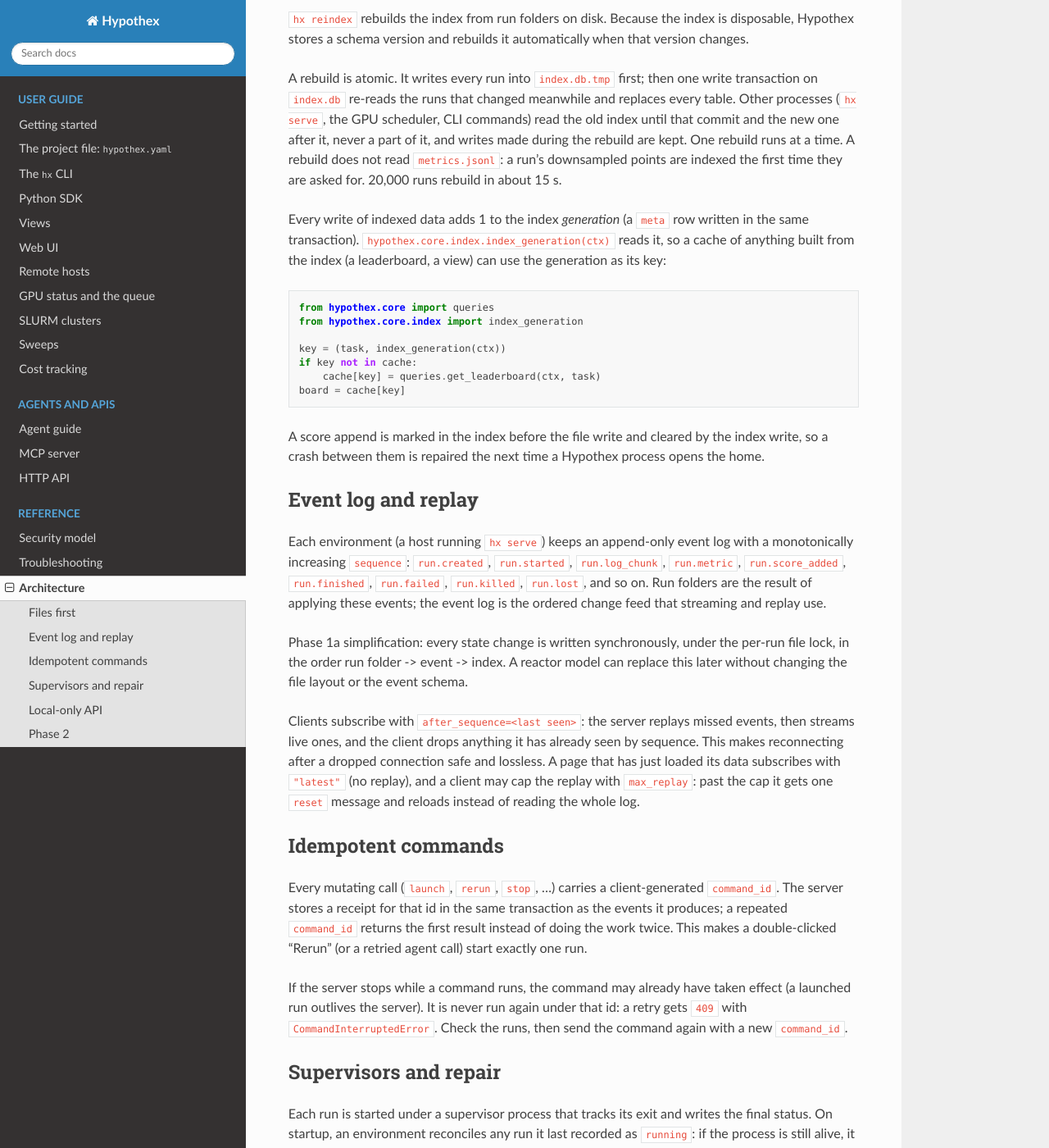
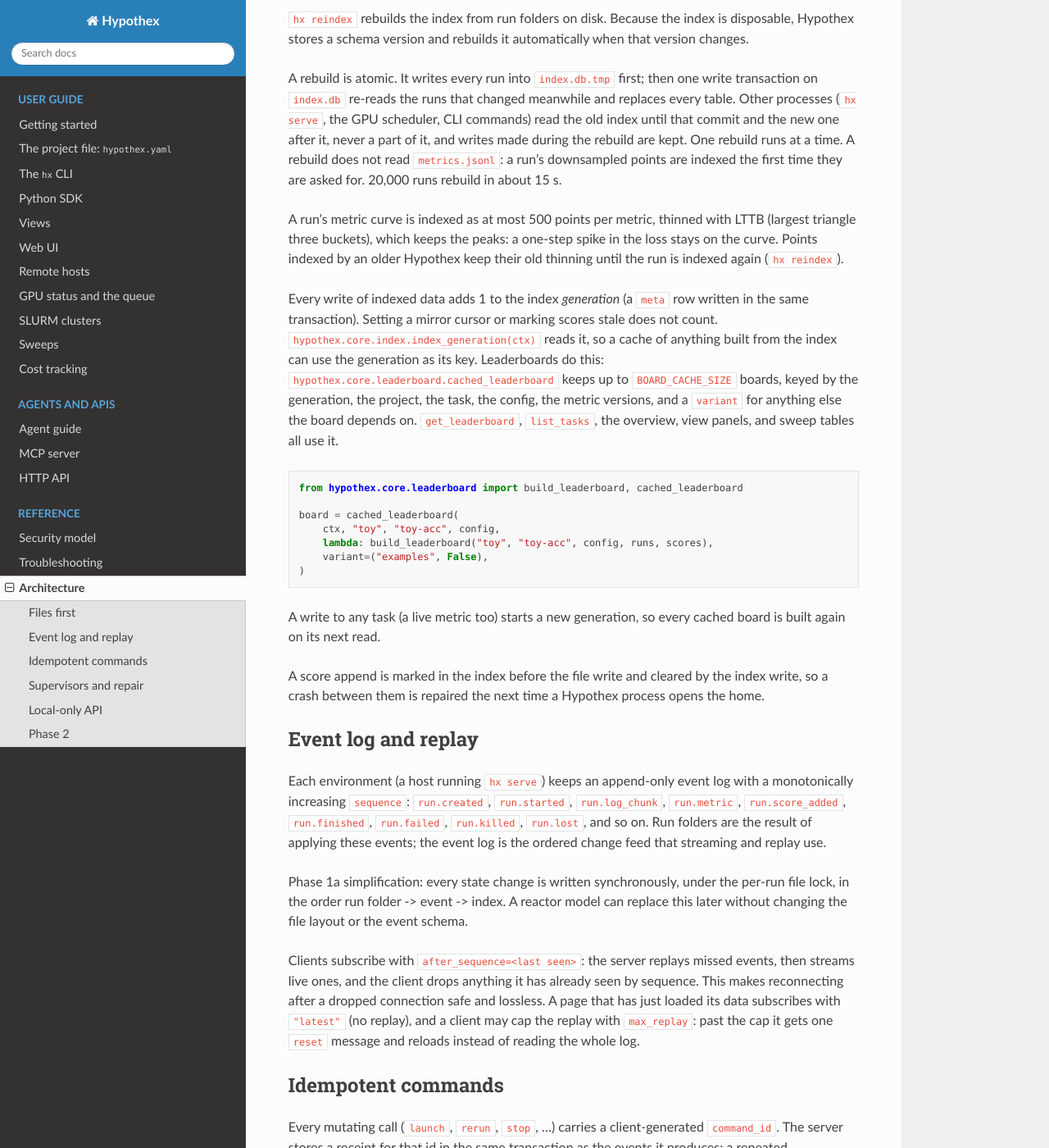
Before and after one commit to hypothex/hypothex, a Sphinx documentation site: the page built from docs/architecture.rst, in a window 1280 px wide and 1400 px high, scrolled down 428 px. Shown: the whole window at 82% size. Built offline with Sphinx 7.4.7 and the Read the Docs theme 3.1.0, drawn with Linux system fonts in a browser that asks for light colours; some of the changed text lies outside the part shown.

Commit message:
docs: board cache, LTTB curves, stop polling, sweep resume and pinned code, mirror replay, reeval forwarding
Wave 1-2 interface changes: architecture.rst (cached_leaderboard, LTTB-thinned
curves, generation rules, sweep retry and MAX_RUN_ATTEMPTS, stop marker polling),
sweeps.rst (sweeps store commit and diff), remote.rst (cursor reset on a restarted
host log, 600 s reeval forward), http_api.rst (422 detail without input).

```diff
--- a/docs/architecture.rst
+++ b/docs/architecture.rst
@@ -28,20 +28,33 @@
 time. A rebuild does not read ``metrics.jsonl``: a run's downsampled points are
 indexed the first time they are asked for. 20,000 runs rebuild in about 15 s.
 
+A run's metric curve is indexed as at most 500 points per metric, thinned with
+LTTB (largest triangle three buckets), which keeps the peaks: a one-step spike in
+the loss stays on the curve. Points indexed by an older Hypothex keep their old
+thinning until the run is indexed again (``hx reindex``).
+
 Every write of indexed data adds 1 to the index *generation* (a ``meta`` row
-written in the same transaction). ``hypothex.core.index.index_generation(ctx)``
-reads it, so a cache of anything built from the index (a leaderboard, a view)
-can use the generation as its key:
+written in the same transaction). Setting a mirror cursor or marking scores stale
+does not count. ``hypothex.core.index.index_generation(ctx)`` reads it, so a cache
+of anything built from the index can use the generation as its key. Leaderboards
+do this: ``hypothex.core.leaderboard.cached_leaderboard`` keeps up to
+``BOARD_CACHE_SIZE`` boards, keyed by the generation, the project, the task, the
+config, the metric versions, and a ``variant`` for anything else the board depends
+on. ``get_leaderboard``, ``list_tasks``, the overview, view panels, and sweep tables
+all use it.
 
 .. code-block:: python
 
-   from hypothex.core import queries
-   from hypothex.core.index import index_generation
+   from hypothex.core.leaderboard import build_leaderboard, cached_leaderboard
 
-   key = (task, index_generation(ctx))
-   if key not in cache:
-       cache[key] = queries.get_leaderboard(ctx, task)
-   board = cache[key]
+   board = cached_leaderboard(
+       ctx, "toy", "toy-acc", config,
+       lambda: build_leaderboard("toy", "toy-acc", config, runs, scores),
+       variant=("examples", False),
+   )
+
+A write to any task (a live metric too) starts a new generation, so every cached
+board is built again on its next read.
 
 A score append is marked in the index before the file write and cleared by the
 index write, so a crash between them is repaired the next time a Hypothex
@@ -82,6 +95,12 @@
 id: a retry gets ``409`` with ``CommandInterruptedError``. Check the runs, then
 send the command again with a new ``command_id``.
 
+``POST /api/v1/sweeps`` is the exception: it keeps no receipt. A retry with the same
+``command_id`` finds the sweep that id made and starts only its missing runs, also
+after the hub stopped in the middle of the launch. Each sweep run has its own
+command id on the host; when the host answers that this id was interrupted, the
+hub tries the run's next id, with at most 4 ids per run (``MAX_RUN_ATTEMPTS``).
+
 Supervisors and repair
 ------------------------
 
@@ -95,6 +114,11 @@
 (``supervisor.pid``), not by the process that launched it, so a supervisor that
 dies before starting the command is marked ``lost`` after a 60 second grace
 period even while the launching server is still up.
+
+``hx stop`` writes a ``stop_requested`` marker into the run folder, then sends
+``SIGTERM`` to the command's process group and ``SIGKILL`` 10 s later. The
+supervisor also checks for the marker every 0.5 s (``STOP_POLL_SECONDS``) while the
+command runs, so a command that started just after the stop is stopped too.
 
 Local-only API
 --------------
--- a/docs/sweeps.rst
+++ b/docs/sweeps.rst
@@ -56,6 +56,9 @@
   fills the whole table early.
 - With ``--host``, the CLI sends your commit and uncommitted diff, as for
   ``hx launch --host`` (see :doc:`remote`).
+- The sweep stores the commit and the uncommitted diff it starts with (``commit`` and
+  ``diff`` in its spec). Every run of the sweep uses that code: ``extend`` and a retry
+  too, also after you commit more changes.
 
 Random search
 -------------
```
Also changed, not shown: docs/http_api.rst (+7 -5 lines), docs/remote.rst (+10 -2 lines).
